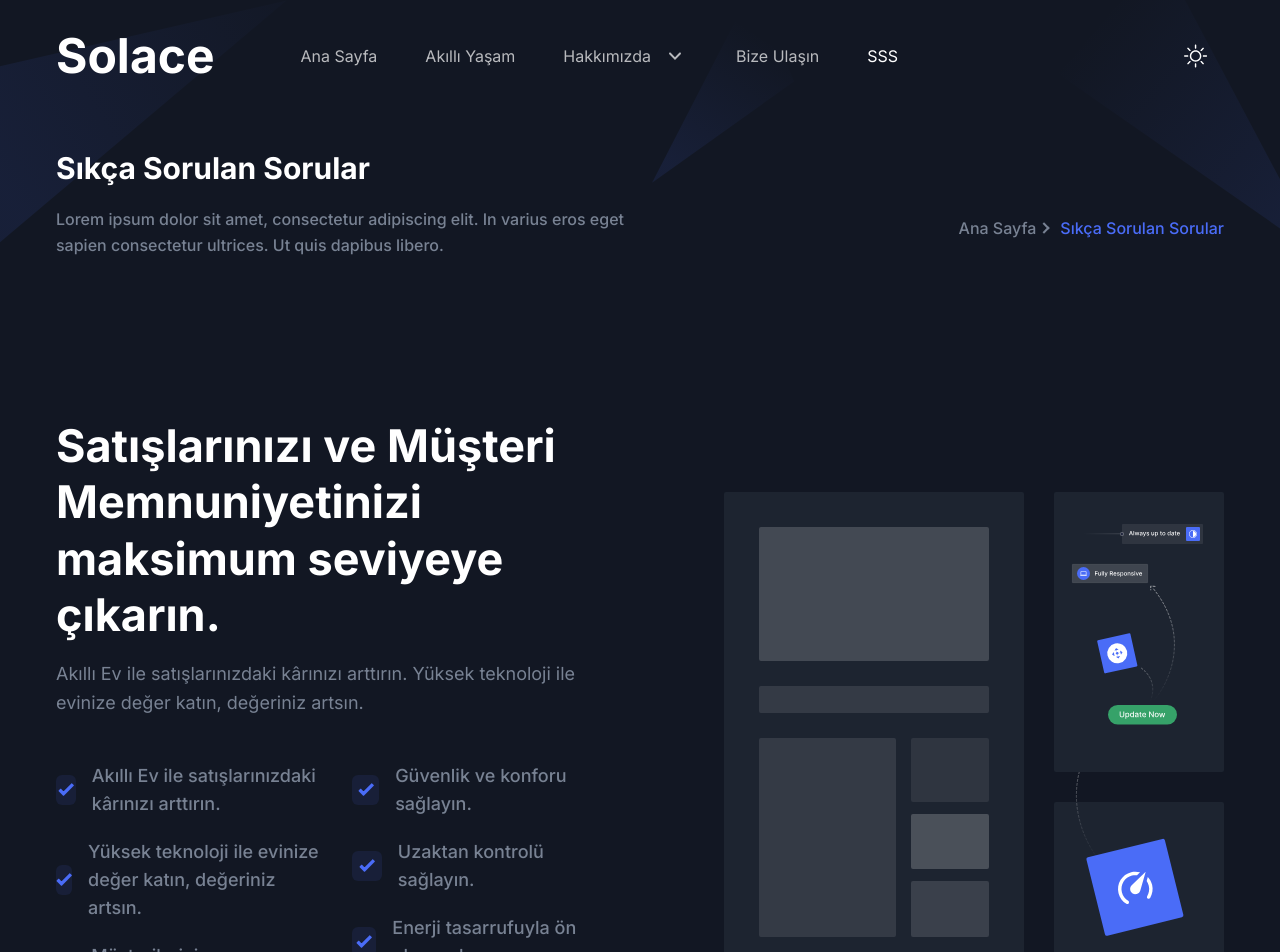
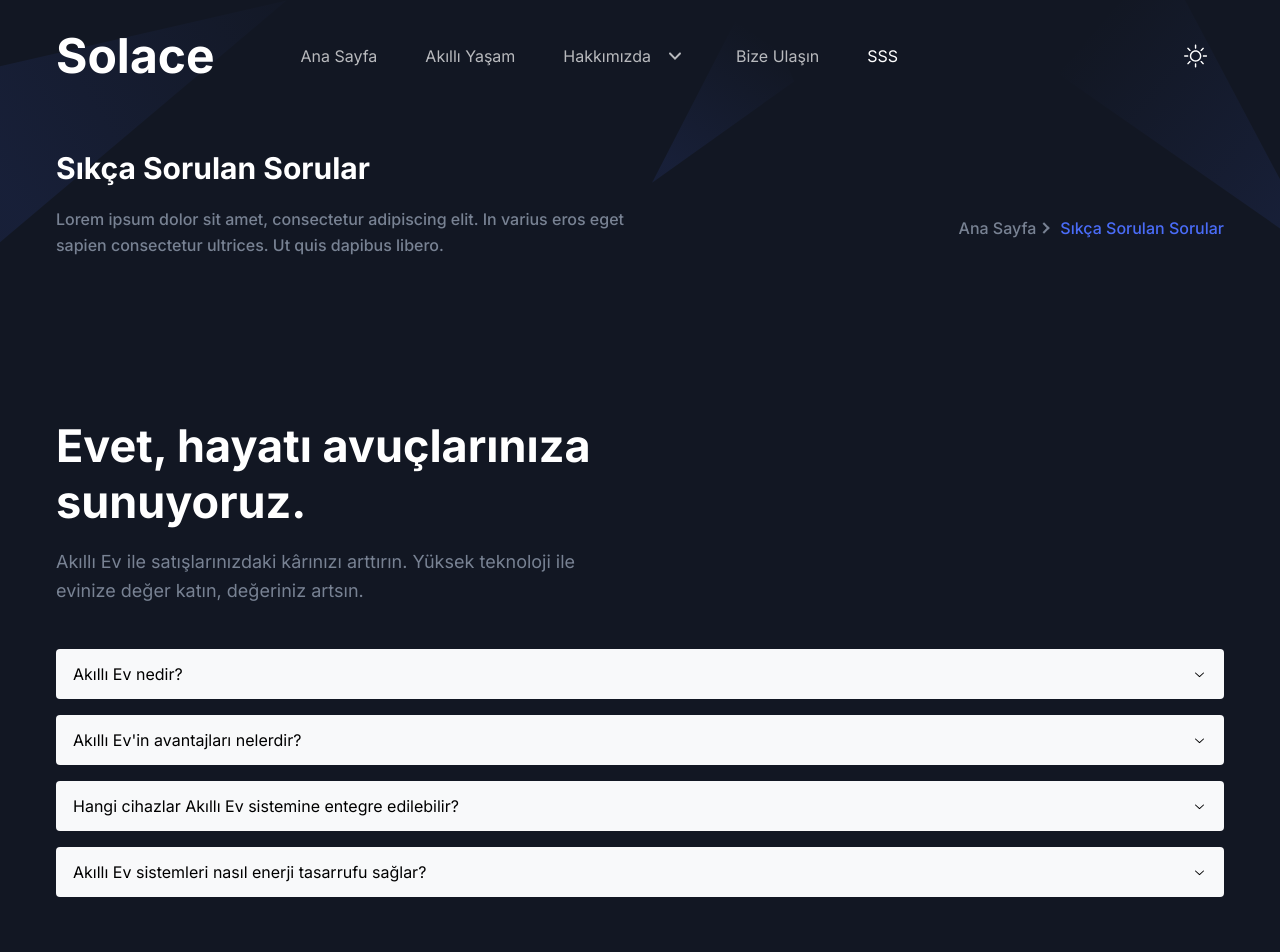
Before and after one commit to koltukutsu/solace-landing-page, a Next.js app: page /faq in a window 1280 px wide. Shown: the top 952 px of the page. Built offline with nearby package versions, Linux system fonts and the light colour scheme.

Commit message:
Addd: added faq page

```diff
--- a/app/faq/page.tsx
+++ b/app/faq/page.tsx
@@ -1,6 +1,8 @@
 import WhoAreWeSectionOne from "@/components/About-Who-Are-We/WhoAreWeSectionOne";
 import WhoAreWeSectionTwo from "@/components/About-Who-Are-We/WhoAreWeSectionTwo";
 import Breadcrumb from "@/components/Common/Breadcrumb";
+import FAQSectionOne from "@/components/FAQ/FAQSectionOne";
+import FAQSectionTwo from "@/components/FAQ/FAQSectionTwo";
 
 const FAQPage = () => {
 
@@ -9,8 +11,8 @@ const FAQPage = () => {
       pageName="Sıkça Sorulan Sorular"
       description="Lorem ipsum dolor sit amet, consectetur adipiscing elit. In varius eros eget sapien consectetur ultrices. Ut quis dapibus libero."
     />
-    <WhoAreWeSectionOne />
-    <WhoAreWeSectionTwo />
+    <FAQSectionOne />
+    <FAQSectionTwo />
 </>
 }
 
--- a/components/FAQ/FAQSectionOne.tsx
+++ b/components/FAQ/FAQSectionOne.tsx
@@ -1,5 +1,9 @@
+"use client";
+
 import Image from "next/image";
 import SectionTitle from "../Common/SectionTitle";
+import { Accordion } from '@mantine/core';
+import faqList from "./faq";
 
 const checkIcon = (
   <svg width="16" height="13" viewBox="0 0 16 13" className="fill-current">
@@ -17,39 +21,39 @@ const FAQSectionOne = () => {
     </p>
   );
 
+
+
+  const placeholder = "Pickle Semih";
+
   return (
     <section id="about" className="pt-16 md:pt-20 lg:pt-28">
       <div className="container">
         <div className="border-b border-body-color/[.15] pb-16 dark:border-white/[.15] md:pb-20 lg:pb-28">
           <div className="-mx-4 flex flex-wrap items-center">
-            <div className="w-full px-4 lg:w-1/2">
+            <div className="w-full px-4 lg:w-full">
               <SectionTitle
-                title="Satışlarınızı ve Müşteri Memnuniyetinizi maksimum seviyeye çıkarın."
+                title="Evet, hayatı avuçlarınıza sunuyoruz."
                 paragraph="Akıllı Ev ile satışlarınızdaki kârınızı arttırın. Yüksek teknoloji ile evinize değer katın, değeriniz artsın."
                 mb="44px"
               />
+              {/* FAQ Section */}
+              <Accordion variant="separated">
+                {
+                  faqList.map((item) => (
+                    <Accordion.Item className={item.id} value={item.id}>
+                  <Accordion.Control>
+                    {item.question}
+                  </Accordion.Control>
+                  <Accordion.Panel>{item.answer}</Accordion.Panel>
+                </Accordion.Item>
+                  ))
+                }
 
-              <div
-                className="wow fadeInUp mb-12 max-w-[570px] lg:mb-0"
-                data-wow-delay=".15s"
-              >
-                <div className="mx-[-12px] flex flex-wrap">
-                  <div className="w-full px-3 sm:w-1/2 lg:w-full xl:w-1/2">
-                    <List text="Akıllı Ev ile satışlarınızdaki kârınızı arttırın." />
-                    <List text="Yüksek teknoloji ile evinize değer katın, değeriniz artsın." />
-                    <List text="Müşterilerinize kişiselleştirilebilirliği tattırın." />
-                  </div>
+              </Accordion>
 
-                  <div className="w-full px-3 sm:w-1/2 lg:w-full xl:w-1/2">
-                    <List text="Güvenlik ve konforu sağlayın." />
-                    <List text="Uzaktan kontrolü sağlayın." />
-                    <List text="Enerji tasarrufuyla ön plana çıkın." />
-                  </div>
-                </div>
-              </div>
             </div>
 
-            <div className="w-full px-4 lg:w-1/2">
+            {/* <div className="w-full px-4 lg:w-1/2">
               <div
                 className="wow fadeInUp relative mx-auto aspect-[25/24] max-w-[500px] lg:mr-0"
                 data-wow-delay=".2s"
@@ -58,16 +62,16 @@ const FAQSectionOne = () => {
                   src="/images/about/about-image.svg"
                   alt="about-image"
                   fill
-                  className="drop-shadow-three mx-auto max-w-full dark:hidden dark:drop-shadow-none lg:mr-0"
+                  className="mx-auto max-w-full drop-shadow-three dark:hidden dark:drop-shadow-none lg:mr-0"
                 />
                 <Image
                   src="/images/about/about-image-dark.svg"
                   alt="about-image"
                   fill
-                  className="drop-shadow-three mx-auto hidden max-w-full dark:block dark:drop-shadow-none lg:mr-0"
+                  className="mx-auto hidden max-w-full drop-shadow-three dark:block dark:drop-shadow-none lg:mr-0"
                 />
               </div>
-            </div>
+            </div> */}
           </div>
         </div>
       </div>
--- /dev/null
+++ b/components/FAQ/faq.tsx
@@ -0,0 +1,31 @@
+import { Faq } from "@/types/faq";
+
+const faqList:Faq[] = [
+    {
+      id: "0",
+      question: "Akıllı Ev nedir?",
+      answer:
+        "Akıllı Ev, çeşitli cihazların birbirleriyle iletişim kurabildiği, uzaktan kontrol edilebilen ve otomatikleştirilebilen bir ev sistemidir. Bu sistem sayesinde evdeki aydınlatma, ısıtma, güvenlik gibi birçok özellik kolaylıkla kontrol edilebilir.",
+    },
+    {
+      id: "1",
+      question: "Akıllı Ev'in avantajları nelerdir?",
+      answer:
+        "Akıllı Ev, enerji tasarrufu, güvenlik artışı, konfor ve kullanım kolaylığı gibi birçok avantaj sunar. Ayrıca, cihazlar arasındaki iletişim sayesinde ev sahiplerine daha akıllı ve bağlantılı bir yaşam tarzı sunar.",
+    },
+    {
+      id: "2",
+      question: "Hangi cihazlar Akıllı Ev sistemine entegre edilebilir?",
+      answer:
+        "Akıllı Ev sistemleri, aydınlatma, ısıtma ve soğutma sistemleri, güvenlik kameraları, kapı kilidi sistemleri, ev sinema sistemleri ve birçok ev aletini içerebilir. Genellikle Wi-Fi veya Bluetooth gibi teknolojilerle entegre edilirler.",
+    },
+    {
+      id: "3",
+      question: "Akıllı Ev sistemleri nasıl enerji tasarrufu sağlar?",
+      answer:
+        "Akıllı Ev sistemleri, ev sahiplerine enerji kullanımını daha etkili bir şekilde yönetme imkanı tanır. Örneğin, otomatik ısıtma ve soğutma sistemleri, evdeki sensörler aracılığıyla ortamın kullanılmadığı zamanlarda enerji tasarrufu yapabilir.",
+    },
+    // Add more FAQ items as needed
+  ];
+
+export default faqList;
--- a/components/Header/index.tsx
+++ b/components/Header/index.tsx
@@ -67,7 +67,7 @@ const Header = () => {
                   Solace
                 </h2>
 
-                <h2 className="hidden w-full dark:block text-5xl font-bold">
+                <h2 className="hidden w-full dark:block text-5xl font-bold text-white">
                   Solace
                 </h2>
                 {/* <Image
--- a/package.json
+++ b/package.json
@@ -14,6 +14,8 @@
     "@fortawesome/free-regular-svg-icons": "^6.5.0",
     "@fortawesome/free-solid-svg-icons": "^6.5.0",
     "@fortawesome/react-fontawesome": "^0.2.0",
+    "@mantine/core": "^7.2.2",
+    "@mantine/hooks": "^7.2.2",
     "babel-plugin-macros": "^3.1.0",
     "emailjs": "^4.0.3",
     "emailjs-com": "^3.2.0",
--- /dev/null
+++ b/types/faq.ts
@@ -0,0 +1,5 @@
+export type Faq = {
+    id: string;
+    question: string;
+    answer: string;
+  };
```
Also changed, not shown: app/layout.tsx (+8 -1 lines), 1 other file (tests, documents, lock files or other folders).
